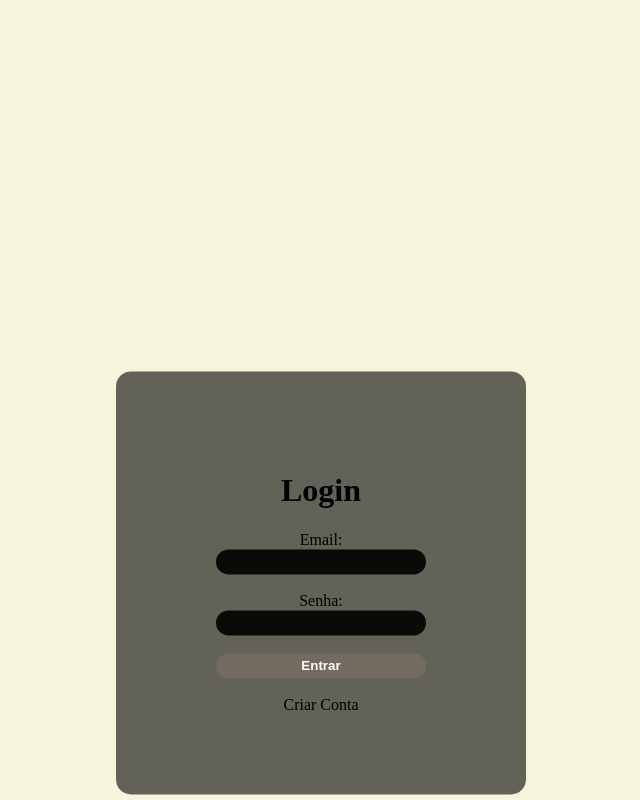
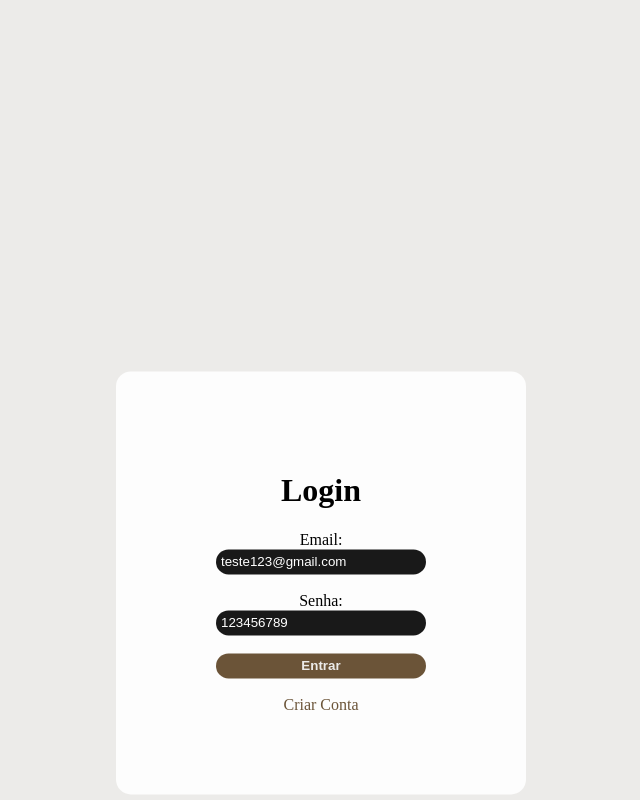
Before and after one commit to MateusJuan/art-music, a Flask app: page /login in a window 1280 px wide. Shown: the whole page, without its empty margins (319-959 px from the left). Run offline with Flask 3, Linux system fonts and the light colour scheme.

Commit message:
28/11/2024

```diff
--- a/static/css/logins.css
+++ b/static/css/logins.css
@@ -1,13 +1,26 @@
+/*Modo CLaro*/
+:root{
+    --fundo_de_tela:rgb(236,235,233);
+    --botao_1:rgb(176,152,111);
+    --botao_2:rgb(107,84,56);
+    --texto_principal:rgb(69,67,66);
+    --texto_secundario:rgb(107,84,56);
+    --text_botao:rgb(236,235,233);
+    --texto_neuto_1:rgb(255,255,255);
+    --texto_neutro_2:rgb(0, 0, 0);
+}
+
+
 body{
     font-family: 'Times New Roman', Times, serif;
     align-items: center;
     text-align: center;
     justify-content: center;
-    background-color:beige;
-    color: black;
+    background-color:var(--fundo_de_tela);
+    color: var(--texto_neutro_2);
 }
 div{
-    background-color: rgba(0, 0, 0, 0.6);
+    background-color: rgba(255, 255, 255, 0.9);
     position: absolute;
     border-radius: 15px;
     top: 20%;
@@ -24,16 +37,16 @@ input{
     padding: 5px;
     outline: none;
     width: 200px;
-    color: white;
+    color:var(--texto_neuto_1);
 }
 input::placeholder{
-    color: white;
+    color: var(--texto_neuto_1);
 }
 #submit{
-    color: white;
+    color: var(--text_botao);
     font-weight: bold;
     cursor: pointer;
-    background-color: #746b60;
+    background-color: var(--botao_2);
     width: 210px;
     border-radius: 15px;
     border:none;
@@ -41,5 +54,5 @@ input::placeholder{
 }
 a{
     text-decoration: none;
-    color: black;
+    color: var(--texto_secundario);
 }
--- a/templates/login.html
+++ b/templates/login.html
@@ -12,10 +12,10 @@
         <h1>Login</h1>
         <form action="{{ url_for('login') }}" method="POST">
             <label for="email">Email:</label>
-            <input type="email" id="email" name="email" required>
+            <input type="email" id="email" name="email" required placeholder="teste123@gmail.com">
             <br><br>
             <label for="senha">Senha:</label>
-            <input type="password" id="senha" name="senha" required>
+            <input type="password" id="senha" name="senha" required placeholder="123456789">
             <br><br>
             <button type="submit" id="submit">Entrar</button>
             <br><br>
```
